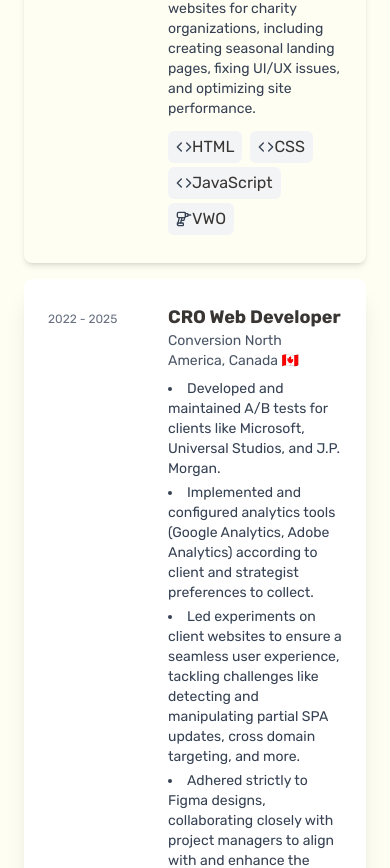
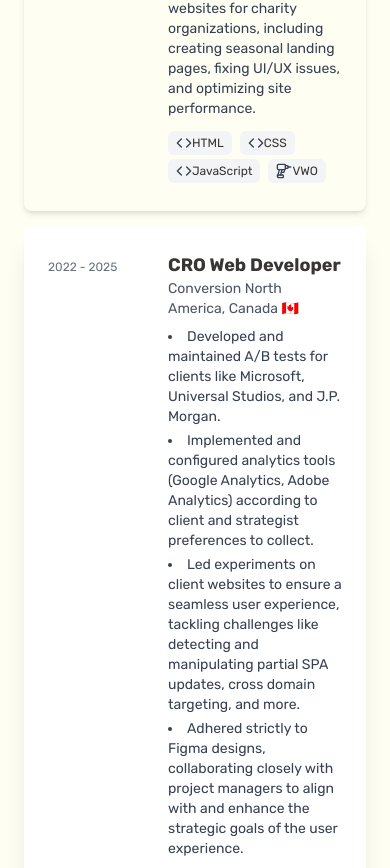
Before and after one commit to erika-goodwin/myproject-26-1-portfolio, a Next.js app: page / in a window 390 px wide. Shown: the part 2295-3163 px from the top of the page. Built offline with nearby package versions, Linux system fonts and the light colour scheme.

Commit message:
done | fixing mobile hover bug

```diff
--- a/components/experienceTile.tsx
+++ b/components/experienceTile.tsx
@@ -71,7 +71,14 @@
               <div
                 key={tech}
                 // key={tech.name}
-                className="flex items-center space-x-1 bg-gray-100 px-2 py-1 rounded-md  mb-1 group-hover/experienceTile:bg-off-pink"
+
+                className={clsx(
+                  "flex items-center space-x-1 bg-gray-100 px-2 py-1 rounded-md  mb-1 text-xs",
+                  // Desktop hover
+                  " group-hover/experienceTile:bg-off-pink",
+                  // mobile activation
+                  active ? "bg-off-pink" : ""
+                )}
               >
                 <Icon className="w-4 h-4 text-gray-700" />
                 {/* <span className="text-xs">{tech.name}</span> */}
--- a/components/projectTile.tsx
+++ b/components/projectTile.tsx
@@ -109,7 +109,14 @@
               return (
                 <span
                   key={index}
-                  className="flex items-center space-x-1 bg-gray-100 px-2 py-1 rounded-md  mb-1 text-xs group-hover/projectTile:bg-off-pink"
+                  // className="flex items-center space-x-1 bg-gray-100 px-2 py-1 rounded-md  mb-1 text-xs group-hover/projectTile:bg-off-pink"
+                  className={clsx(
+                    "flex items-center space-x-1 bg-gray-100 px-2 py-1 rounded-md  mb-1 text-xs ",
+                    // Desktop hover
+                    "group-hover/projectTile:bg-off-pink",
+                    // mobile activation
+                    active ? "bg-off-pink" : ""
+                  )}
                 >
                   <Icon className="w-4 h-4 text-gray-700 mr-1" />
                   {tech}
```
